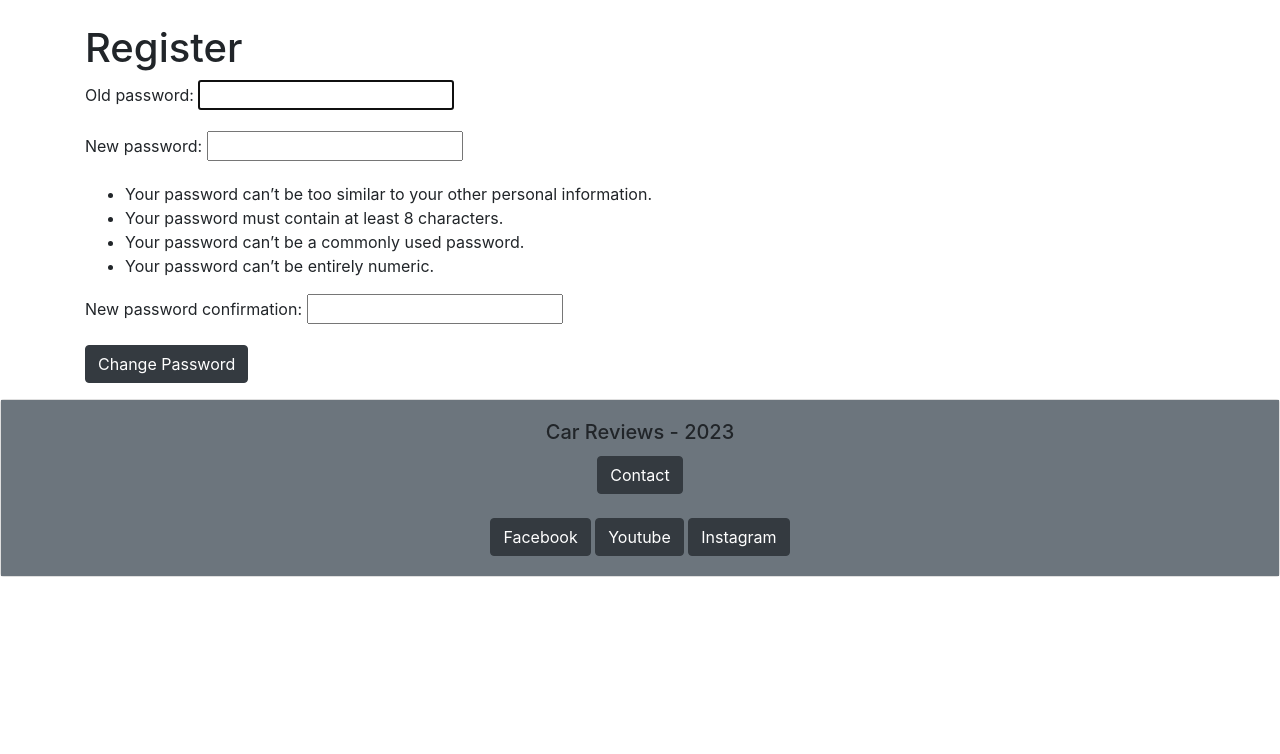
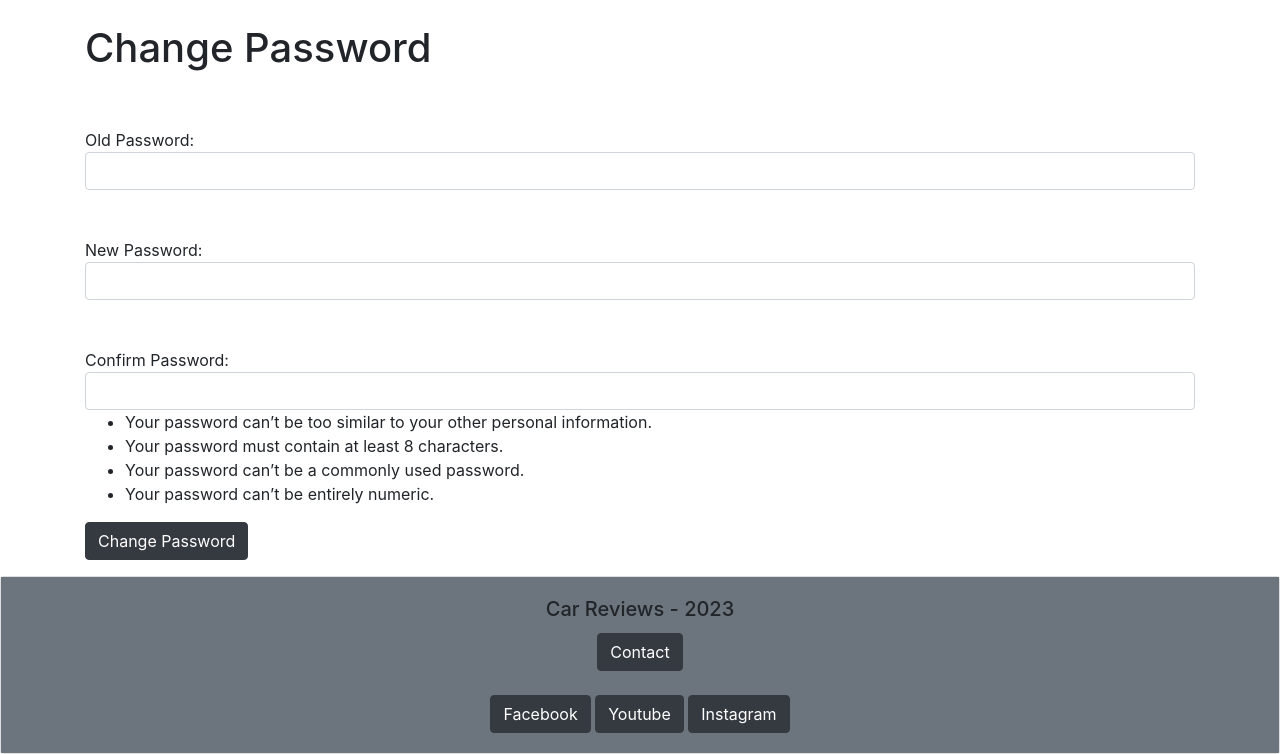
Before and after one commit to CliveC99/car-rating, a Django app: page /1/password/ in a window 1280 px wide. Shown: the part 56-810 px from the top of the page. Before the commit the page ends 633 px from the top, so only its background shows below. Run offline with Django 4.2, Linux system fonts and the light colour scheme; a user stored in the database is signed in; some libraries are stand-ins or nearby versions.

Commit message:
Style pages and update forms

```diff
--- a/signup/forms.py
+++ b/signup/forms.py
@@ -1,4 +1,4 @@
-from django.contrib.auth.forms import UserCreationForm, UserChangeForm
+from django.contrib.auth.forms import UserCreationForm, UserChangeForm, PasswordChangeForm
 from django.contrib.auth.models import User
 from django import forms
 
@@ -29,4 +29,15 @@ class EditProfile(UserChangeForm):
 
     class Meta:
         model = User
-        fields = ('username', 'first_name', 'last_name', 'email', 'password')
+        fields = ('username', 'first_name', 'last_name', 'email', 'password'
+        )
+
+
+class PasswordUpdatingForm(PasswordChangeForm):
+    old_password = forms.CharField(widget=forms.PasswordInput(attrs={'class': 'form-control', 'type': 'password'}))
+    new_password1 = forms.CharField(max_length=50, widget=forms.PasswordInput(attrs={'class': 'form-control', 'type': 'password'}))
+    new_password2 = forms.CharField(max_length=50, widget=forms.PasswordInput(attrs={'class': 'form-control', 'type': 'password'}))
+
+    class Meta:
+        model = User
+        fields = ('old_password', 'new_password1', 'new_password2')
--- a/signup/templates/registration/change_password.html
+++ b/signup/templates/registration/change_password.html
@@ -13,11 +13,20 @@
 <body>
     {% block content %}
 
-    <h1>Register</h1>
+    <h1>Change Password</h1>
     <div class="form-group">
     <form method="POST">
         {% csrf_token %}
-        {{ form.as_p }}
+        {{ form.errors }} <br><br>
+Old Password:<br>{{ form.old_password }}<br><br>New Password:<br>{{ form.new_password1 }}<br><br>Confirm Password:<br>{{ form.new_password2 }}
+        <ul>
+            <li>Your password can’t be too similar to your other personal information.</li>
+            <li>Your password must contain at least 8 characters.</li>
+            <li>Your password can’t be a commonly used password.</li>
+            <li>Your password can’t be entirely numeric.</li>
+        </ul>
+
+
         <button class="btn btn-dark">Change Password</button>
     </div>
 
--- a/signup/views.py
+++ b/signup/views.py
@@ -3,11 +3,11 @@ from django.views import generic
 from django.contrib.auth.forms import UserCreationForm, UserChangeForm, PasswordChangeForm
 from django.contrib.auth.views import PasswordChangeView
 from django.urls import reverse_lazy
-from .forms import RegistrationForm, EditProfile
+from .forms import RegistrationForm, EditProfile, PasswordUpdatingForm
 
 
 class PasswordsChangeView(PasswordChangeView):
-    form_class = PasswordChangeForm
+    form_class = PasswordUpdatingForm
     success_url = reverse_lazy('home')
 
 
--- a/templates/base.html
+++ b/templates/base.html
@@ -69,7 +69,9 @@
 
         <div class="card-body text-center bg-secondary">
             <h5 class="card-title">Car Reviews - 2023 </h5>
+            {% if user.is_authenticated %}
             <a class="btn btn-dark" href="{% url 'contact' %}">Contact</a>
+            {% endif %}
             <br><br>
             <a href="https://www.facebook.com/" class="btn btn-dark" target="_blank">Facebook</a>
             <a href="https://www.youtube.com/" class="btn btn-dark" target="_blank">Youtube</a>
--- a/templates/delete_post.html
+++ b/templates/delete_post.html
@@ -14,11 +14,11 @@
     {% block content %}
     {% if user.is_authenticated %}
     {% if user.id == post.author.id %}
-    <h1>Delete Post</h1>
+    <h1 class="text-center">Delete Post</h1>
     <br><br>
-    <h4>Delete: {{ post.title }}</h4>
+    <h4 class="text-center">Delete Post: <br> {{ post.title }}</h4>
     <div class="form-group">
-    <form method="POST">
+    <form method="POST" class="text-center">
         {% csrf_token %}
 
         <a href="{% url 'home' %}" class="btn btn-dark">Back</a>
```
Also changed, not shown: db.sqlite3.
